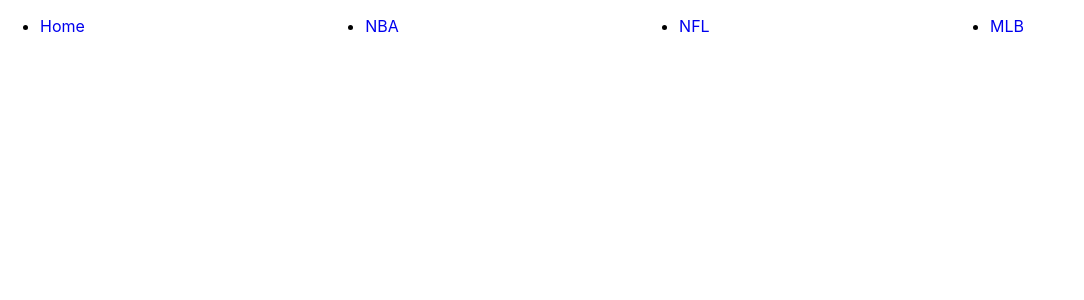
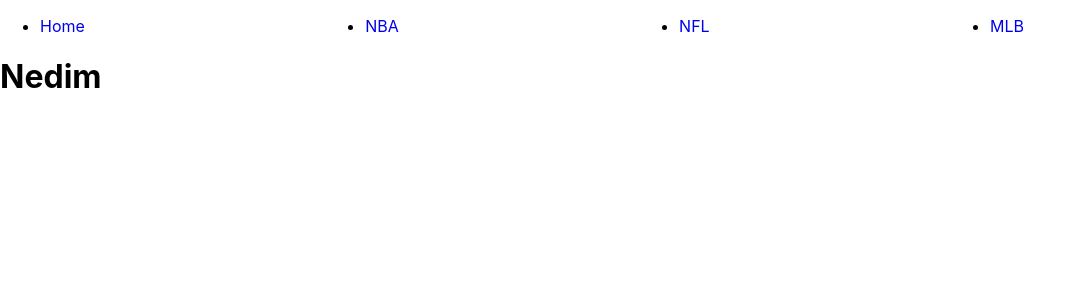
Before and after one commit to Tyrone-Cartwright/FlippinSports, a React (Create React App) app in the folder flippin-sports/: page / in a window 1280 px wide. Shown: the top 300 px of the page, without its empty margins (0-1084 px from the left). Built offline with nearby package versions, Linux system fonts and the light colour scheme.

Commit message:
branch check

```diff
--- a/flippin-sports/src/App.js
+++ b/flippin-sports/src/App.js
@@ -8,6 +8,7 @@
       <div className="App">
         <header className="App-header">
           <Navigation />
+          <h1>Nedim</h1>
         </header>
       </div>
     );
```
